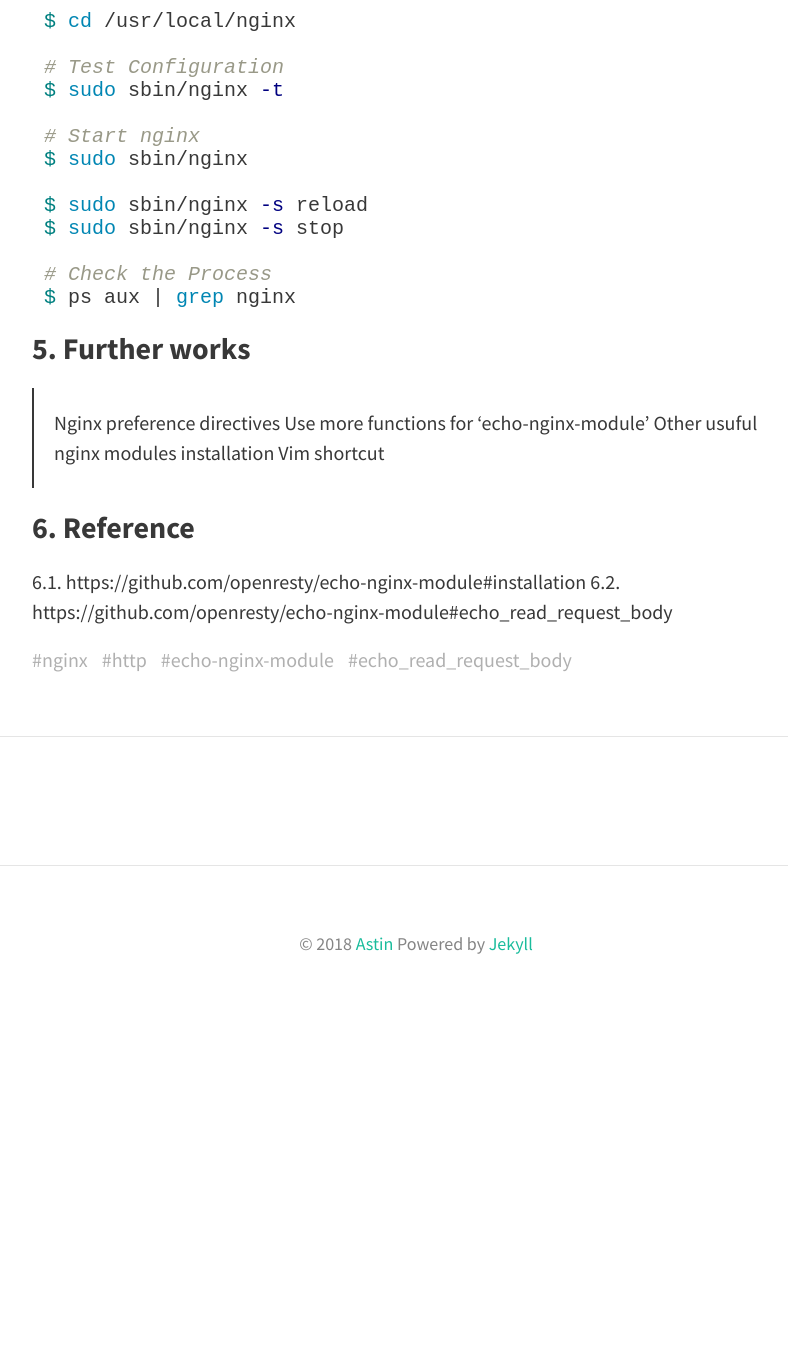
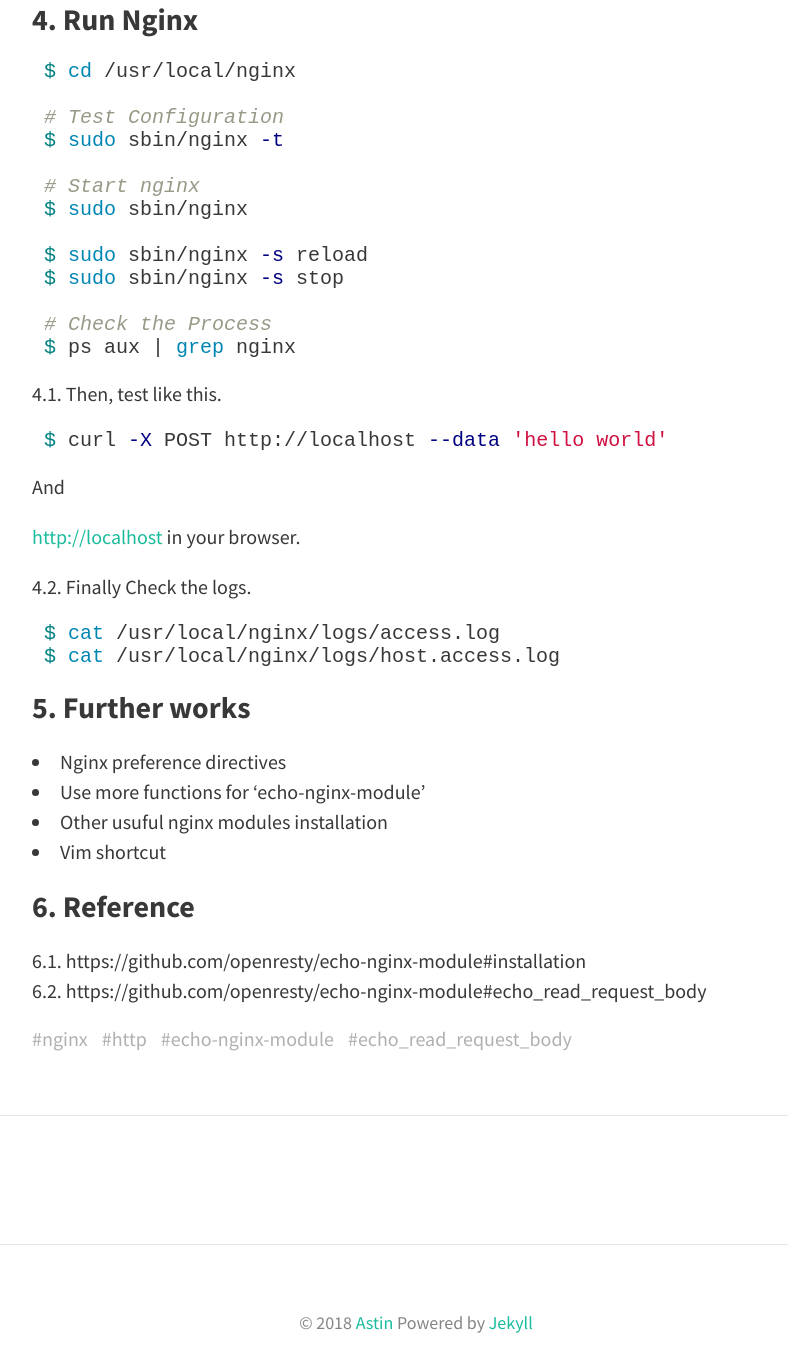
Before and after one commit to AstinCHOI/astinchoi.github.io, a Jekyll site: the page built from _posts/2018/2018-02-01-nginx_install_with_echo_nginx_module.md, in a window 1280 px wide and 1400 px high, scrolled down 2027 px. Shown: the top 1372 px of the window, without its empty margins (224-1012 px from the left). Built offline with Jekyll 4.4.1, drawn with Linux system fonts in a browser that asks for light colours; nearby versions of some CDN libraries; comment, search, counter and statistics services are not loaded; before the commit the page ends 3048 px from its top, so only the background shows below that; some of the changed text lies outside the part shown.

Commit message:
nginx installation with echo_nginx_module

````diff
--- a/_posts/2018/2018-02-01-nginx_install_with_echo_nginx_module.md
+++ b/_posts/2018/2018-02-01-nginx_install_with_echo_nginx_module.md
@@ -13,6 +13,7 @@ tags: [nginx, http, echo-nginx-module, echo_read_request_body]
 
 ### 2. Installation
 2.1. Install the echo-nginx-module module and its dependencies (Ubuntu)
+
 
 ```bash
  $ sudo apt-get install build-essential zlib1g-dev libpcre3 libpcre3-dev unzip
@@ -42,6 +43,8 @@ tags: [nginx, http, echo-nginx-module, echo_read_request_body]
 $ cd /usr/local/nginx
 $ sudo vim conf/nginx.conf
 ```
+
+* See the request_body in "log_format" and if statement in "location /".
 
 ```nginx
 http {
@@ -95,12 +98,28 @@ http {
  $ ps aux | grep nginx
 ```
 
+4.1. Then, test like this.
+
+```bash
+ $ curl -X POST http://localhost --data 'hello world'
+```
+
+And
+
+[http://localhost](http://localhost) in your browser.
+
+4.2. Finally Check the logs.
+```bash
+ $ cat /usr/local/nginx/logs/access.log
+ $ cat /usr/local/nginx/logs/host.access.log
+```
+
 
 ### 5. Further works
-> Nginx preference directives
-> Use more functions for 'echo-nginx-module'
-> Other usuful nginx modules installation
-> Vim shortcut
+* Nginx preference directives
+* Use more functions for 'echo-nginx-module'
+* Other usuful nginx modules installation
+* Vim shortcut
 
 
 ### 6. Reference
````
